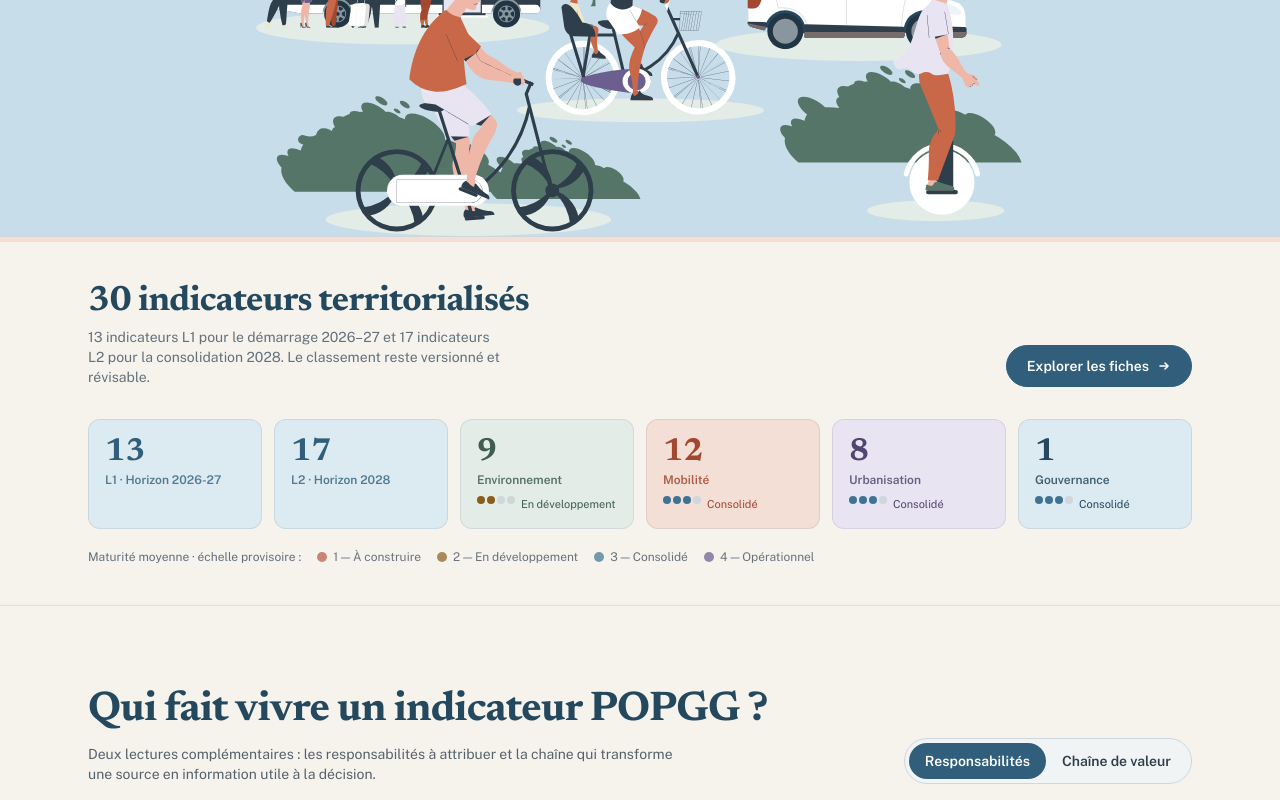
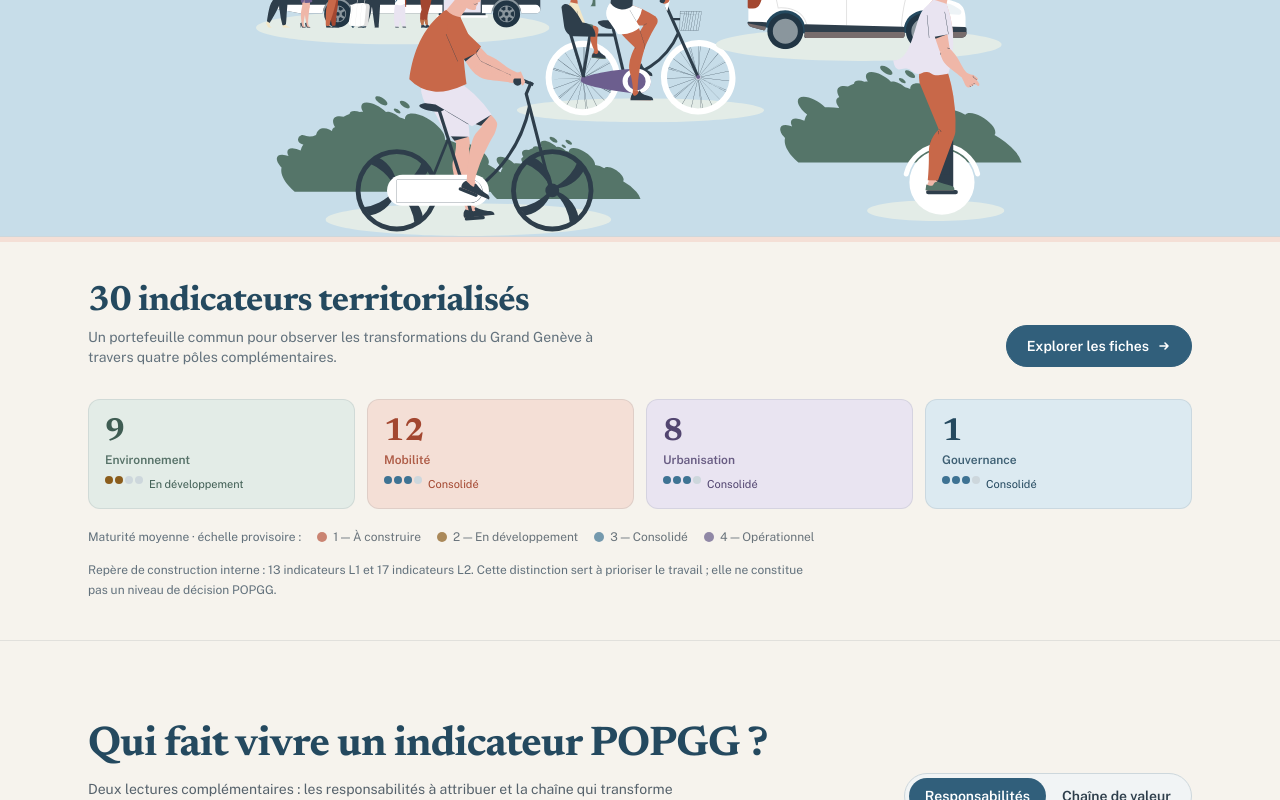
Before and after one commit to action-situee/projet-popgg-atelier2, a React (Vite) app: page / in a window 1280 px wide. Shown: the part 571-1371 px from the top of the page. Built offline with nearby package versions, Linux system fonts and the light colour scheme; the HTML template or start-up script is replaced by a standard one.

Commit message:
Recentrer la synthèse sur les pôles

```diff
--- a/src/App.tsx
+++ b/src/App.tsx
@@ -1033,8 +1033,8 @@ export default function App() {
               }}>
                 {indicateurs.length} indicateurs territorialisés
               </h2>
-              <p className="mt-1 text-sm" style={{ color: "var(--color-text-muted)", maxWidth: 420 }}>
-                13 indicateurs L1 pour le démarrage 2026–27 et 17 indicateurs L2 pour la consolidation 2028. Le classement reste versionné et révisable.
+              <p className="mt-1 text-sm" style={{ color: "var(--color-text-muted)", maxWidth: 520 }}>
+                Un portefeuille commun pour observer les transformations du Grand Genève à travers quatre pôles complémentaires.
               </p>
             </div>
             <button
@@ -1050,25 +1050,7 @@ export default function App() {
           </div>
 
           {/* Stats row */}
-          <div className="grid grid-cols-2 sm:grid-cols-3 lg:grid-cols-6 gap-3">
-            {/* L1 / L2 */}
-            {[
-              { label: "L1 · Horizon 2026-27", value: statsL1, bg: "var(--color-primary-soft)", accent: "var(--color-primary)" },
-              { label: "L2 · Horizon 2028", value: statsL2, bg: "var(--color-primary-soft)", accent: "var(--color-primary)" },
-            ].map((s) => (
-              <div
-                key={s.label}
-                className="rounded-xl p-4 flex flex-col gap-1"
-                style={{ background: s.bg, border: "1.5px solid var(--color-border-subtle)" }}
-              >
-                <span style={{ fontFamily: "'Newsreader', serif", fontSize: 32, fontWeight: 700, color: s.accent, lineHeight: 1 }}>
-                  {s.value}
-                </span>
-                <span className="text-xs font-semibold" style={{ color: s.accent, opacity: 0.8 }}>{s.label}</span>
-              </div>
-            ))}
-
-            {/* By pole */}
+          <div className="grid grid-cols-2 lg:grid-cols-4 gap-3">
             {poles.map((p) => {
               const count = indicateurs.filter((i) => i.pole === p).length;
               const c = poleColors[p];
@@ -1110,6 +1092,10 @@ export default function App() {
               </span>
             ))}
           </div>
+
+          <p className="mt-4 text-xs leading-relaxed" style={{ color: "var(--color-text-muted)", maxWidth: 720 }}>
+            Repère de construction interne : {statsL1} indicateurs L1 et {statsL2} indicateurs L2. Cette distinction sert à prioriser le travail ; elle ne constitue pas un niveau de décision POPGG.
+          </p>
         </div>
       </section>
 
```
Also changed, not shown: 1 other file (tests, documents, lock files or other folders).
